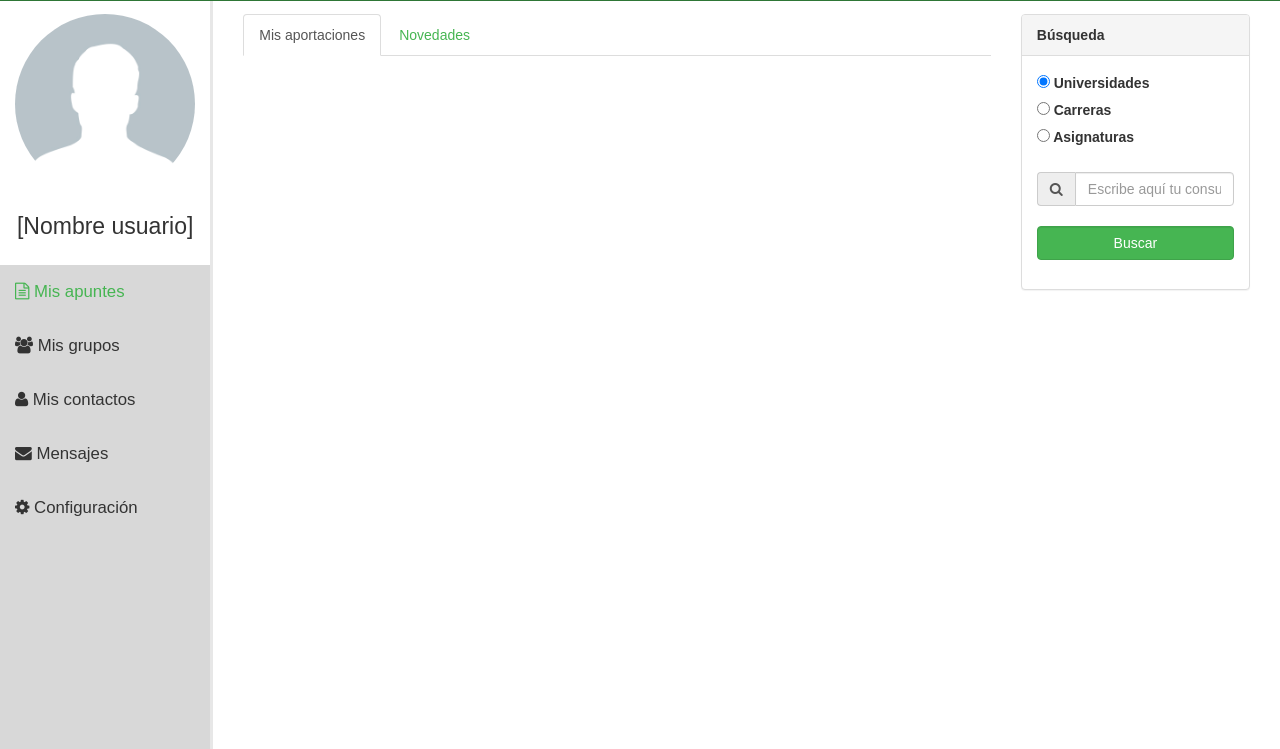
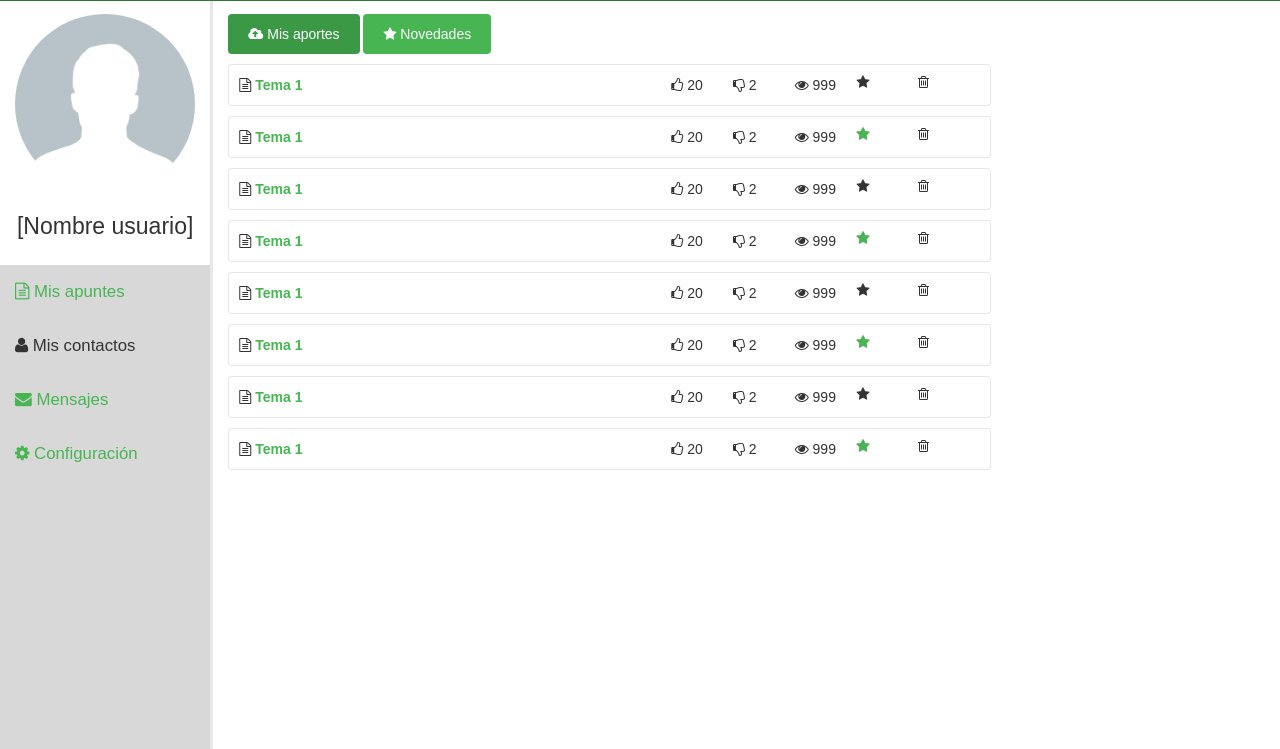
Before and after one commit to paaragon/apuntea, a PHP site: page /usuario/inicio.php in a window 1280 px wide. Shown: the part 51-800 px from the top of the page. Run offline with PHP 8.4, Linux system fonts and the light colour scheme.

Commit message:
contactos/mensajes

```diff
--- a/common/usuario/header.php
+++ b/common/usuario/header.php
@@ -8,7 +8,7 @@
                 <span class="icon-bar"></span>
                 <span class="icon-bar"></span>
             </button>
-            <a class="navbar-brand" href="index.php"><img src="../img/logo-inv.png" class="img-responsive mini-logo"></a>
+            <a class="navbar-brand" href="../index.php"><img src="../img/logo-inv.png" class="img-responsive mini-logo"></a>
         </div>
 
         <!-- Collect the nav links, forms, and other content for toggling -->
--- a/common/usuario/nav.php
+++ b/common/usuario/nav.php
@@ -5,9 +5,8 @@
     </div>
     <ul>
         <li><a href="mis-apuntes.php"><i class="fa fa-file-text-o"></i> Mis apuntes</a></li>
-        <li><i class="fa fa-users"></i> Mis grupos</li>
         <li><i class="fa fa-user"></i> Mis contactos</li>
-        <li><i class="fa fa-envelope"></i> Mensajes</li>
-        <li><i class="fa fa-cog"></i> Configuración</li>
+        <li><a href="mis-mensajes.php"><i class="fa fa-envelope"></i> Mensajes</a></li>
+        <li><a href="mi-configuracion.php"><i class="fa fa-cog"></i> Configuración</a></li>
     </ul>
 </div>
--- a/nbproject/project.xml
+++ b/nbproject/project.xml
@@ -5,5 +5,8 @@
         <data xmlns="http://www.netbeans.org/ns/php-project/1">
             <name>apuntea</name>
         </data>
+        <spellchecker-wordlist xmlns="http://www.netbeans.org/ns/spellchecker-wordlist/1">
+            <word>Pepe</word>
+        </spellchecker-wordlist>
     </configuration>
 </project>
--- a/usuario/inicio.php
+++ b/usuario/inicio.php
@@ -1,25 +1,137 @@
 <?php ob_start(); ?>
-<div role="tabpanel" class="col-md-9">
+<body>
+   <div class="col-9" id="principal">
+    <div>
+        <p>
+            <a href="inicio/aportaciones.php" class="boton boton-activo"><span class="fa fa-cloud-upload"></span> Mis aportes</a>
+            <a href="inicio/novedades.php" class="boton"><span class="fa fa-star"></span> Novedades</a>
+        </p>
+    </div>
+    <div>
+        <div class="fila">
+            <p>
+                <span class="col-7">
+                    <span class="fa fa-file-text-o"></span>
+                    <strong><a href="ver-apunte-propio.php">Tema 1</a></strong>
+                </span>
 
-    <!-- Nav tabs -->
-    <ul class="nav nav-tabs" role="tablist">
-        <li role="presentation" class="active"><a href="#aportaciones" aria-controls="presentaciones" role="tab" data-toggle="tab">Mis aportaciones</a></li>
-        <li role="presentation"><a href="#novedades" aria-controls="novedades" role="tab" data-toggle="tab">Novedades</a></li>
-    </ul>
+                <span class="col-1"><span class="fa fa-thumbs-o-up"></span> 20</span>
+                <span class="col-1"><span class="fa fa-thumbs-o-down"></span> 2</span>
+                <span class="col-1"><span class="fa fa-eye"></span> 999</span>
+                <span class="col-1"><span class="fa fa-star"></span></span>
+                <span class="col-1"><span class="fa fa-trash-o"></span></span>
+            </p>
+            <div class="clear"></div>
+        </div>
+        <div class="fila">
+            <p>
+                <span class="col-7">
+                    <span class="fa fa-file-text-o"></span>
+                    <strong><a href="ver-apunte-propio.php">Tema 1</a></strong>
+                </span>
 
-    <!-- Tab panes -->
-    <div class="tab-content">
-        <div role="tabpanel" class="tab-pane active" id="aportaciones">
-            <?php require "inicio/novedades.php"; ?>
+                <span class="col-1"><span class="fa fa-thumbs-o-up"></span> 20</span>
+                <span class="col-1"><span class="fa fa-thumbs-o-down"></span> 2</span>
+                <span class="col-1"><span class="fa fa-eye"></span> 999</span>
+                <span class="col-1"><span class="fa fa-star apunte-favorito"></span></span>
+                <span class="col-1"><span class="fa fa-trash-o"></span></span>
+            </p>
+            <div class="clear"></div>
         </div>
-        <div role="tabpanel" class="tab-pane" id="novedades">
-            <?php require "inicio/novedades.php"; ?>
+        <div class="fila">
+            <p>
+                <span class="col-7">
+                    <span class="fa fa-file-text-o"></span>
+                    <strong><a href="ver-apunte-propio.php">Tema 1</a></strong>
+                </span>
+
+                <span class="col-1"><span class="fa fa-thumbs-o-up"></span> 20</span>
+                <span class="col-1"><span class="fa fa-thumbs-o-down"></span> 2</span>
+                <span class="col-1"><span class="fa fa-eye"></span> 999</span>
+                <span class="col-1"><span class="fa fa-star"></span></span>
+                <span class="col-1"><span class="fa fa-trash-o"></span></span>
+            </p>
+            <div class="clear"></div>
+        </div>
+        <div class="fila">
+            <p>
+                <span class="col-7">
+                    <span class="fa fa-file-text-o"></span>
+                    <strong><a href="ver-apunte-propio.php">Tema 1</a></strong>
+                </span>
+
+                <span class="col-1"><span class="fa fa-thumbs-o-up"></span> 20</span>
+                <span class="col-1"><span class="fa fa-thumbs-o-down"></span> 2</span>
+                <span class="col-1"><span class="fa fa-eye"></span> 999</span>
+                <span class="col-1"><span class="fa fa-star apunte-favorito"></span></span>
+                <span class="col-1"><span class="fa fa-trash-o"></span></span>
+            </p>
+            <div class="clear"></div>
+        </div>
+        <div class="fila">
+            <p>
+                <span class="col-7">
+                    <span class="fa fa-file-text-o"></span>
+                    <strong><a href="ver-apunte-propio.php">Tema 1</a></strong>
+                </span>
+
+                <span class="col-1"><span class="fa fa-thumbs-o-up"></span> 20</span>
+                <span class="col-1"><span class="fa fa-thumbs-o-down"></span> 2</span>
+                <span class="col-1"><span class="fa fa-eye"></span> 999</span>
+                <span class="col-1"><span class="fa fa-star"></span></span>
+                <span class="col-1"><span class="fa fa-trash-o"></span></span>
+            </p>
+            <div class="clear"></div>
+        </div>
+        <div class="fila">
+            <p>
+                <span class="col-7">
+                    <span class="fa fa-file-text-o"></span>
+                    <strong><a href="ver-apunte-propio.php">Tema 1</a></strong>
+                </span>
+
+                <span class="col-1"><span class="fa fa-thumbs-o-up"></span> 20</span>
+                <span class="col-1"><span class="fa fa-thumbs-o-down"></span> 2</span>
+                <span class="col-1"><span class="fa fa-eye"></span> 999</span>
+                <span class="col-1"><span class="fa fa-star apunte-favorito"></span></span>
+                <span class="col-1"><span class="fa fa-trash-o"></span></span>
+            </p>
+            <div class="clear"></div>
+        </div>
+        <div class="fila">
+            <p>
+                <span class="col-7">
+                    <span class="fa fa-file-text-o"></span>
+                    <strong><a href="ver-apunte-propio.php">Tema 1</a></strong>
+                </span>
+
+                <span class="col-1"><span class="fa fa-thumbs-o-up"></span> 20</span>
+                <span class="col-1"><span class="fa fa-thumbs-o-down"></span> 2</span>
+                <span class="col-1"><span class="fa fa-eye"></span> 999</span>
+                <span class="col-1"><span class="fa fa-star"></span></span>
+                <span class="col-1"><span class="fa fa-trash-o"></span></span>
+            </p>
+            <div class="clear"></div>
+        </div>
+        <div class="fila">
+            <p>
+                <span class="col-7">
+                    <span class="fa fa-file-text-o"></span>
+                    <strong><a href="ver-apunte-propio.php">Tema 1</a></strong>
+                </span>
+
+                <span class="col-1"><span class="fa fa-thumbs-o-up"></span> 20</span>
+                <span class="col-1"><span class="fa fa-thumbs-o-down"></span> 2</span>
+                <span class="col-1"><span class="fa fa-eye"></span> 999</span>
+                <span class="col-1"><span class="fa fa-star apunte-favorito"></span></span>
+                <span class="col-1"><span class="fa fa-trash-o"></span></span>
+            </p>
+            <div class="clear"></div>
         </div>
     </div>
 </div>
-<div class="col-md-3">
-    <?php require "inicio/busqueda.php"; ?>
-</div>
+</body>
+
 <?php
 $contenido = ob_get_clean();
 require "../common/usuario/layout.php";
--- /dev/null
+++ b/usuario/mis-contactos.php
@@ -0,0 +1,6 @@
+<?php
+/*
+ * To change this license header, choose License Headers in Project Properties.
+ * To change this template file, choose Tools | Templates
+ * and open the template in the editor.
+ */
--- /dev/null
+++ b/usuario/perfil-usuario.php
@@ -0,0 +1,6 @@
+<?php
+/*
+ * To change this license header, choose License Headers in Project Properties.
+ * To change this template file, choose Tools | Templates
+ * and open the template in the editor.
+ */
```
Also changed, not shown: nbproject/private/private.xml (+7 -1 lines), usuario/generar-mensaje.php (added, +99 -0 lines), usuario/mi-configuracion.php (added, +7 -0 lines), usuario/mis-mensajes.php (added, +102 -0 lines), usuario/ver-mensaje.php (added, +72 -0 lines), img/carnet.PNG (added), img/carnet.jpg (added), 1 other file.
